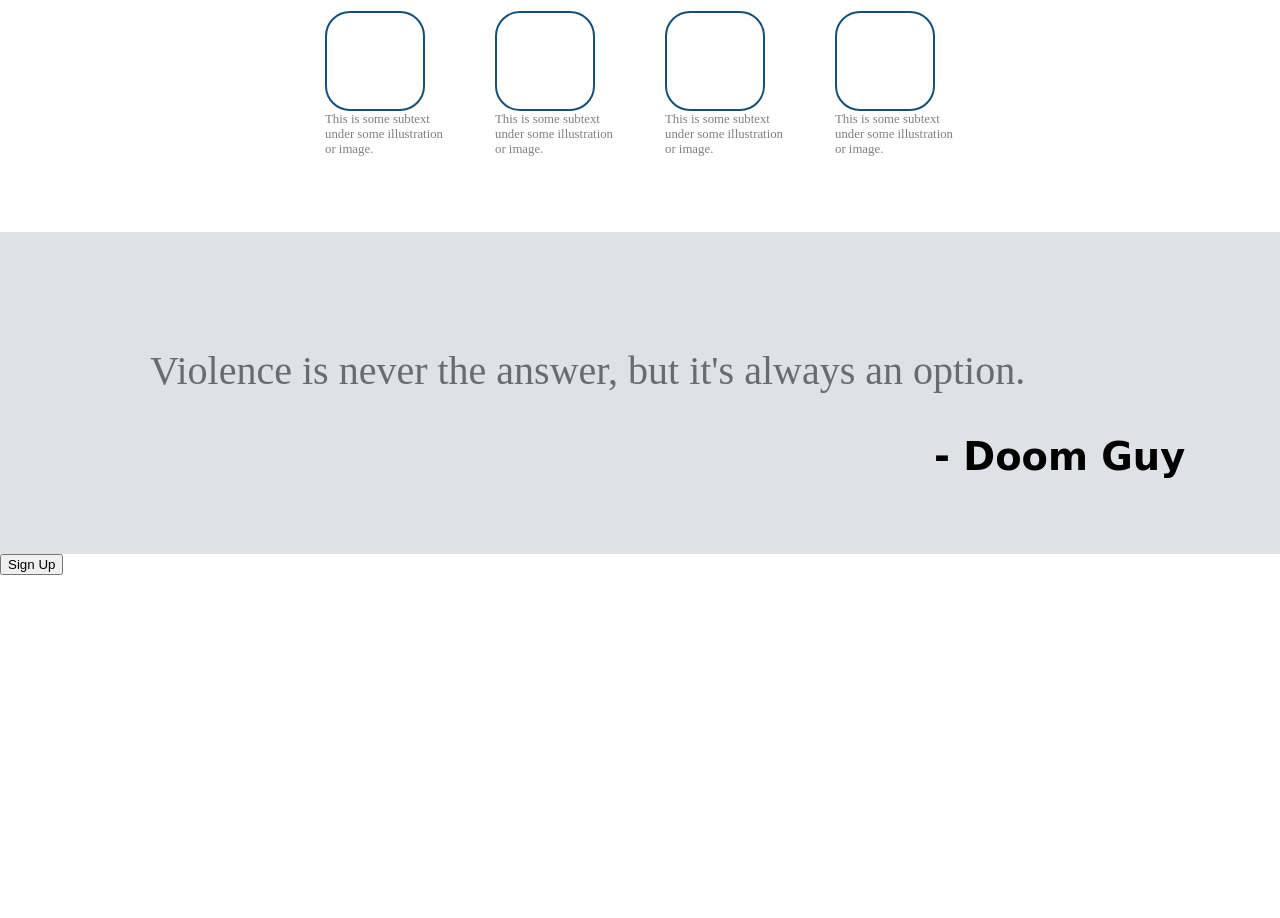
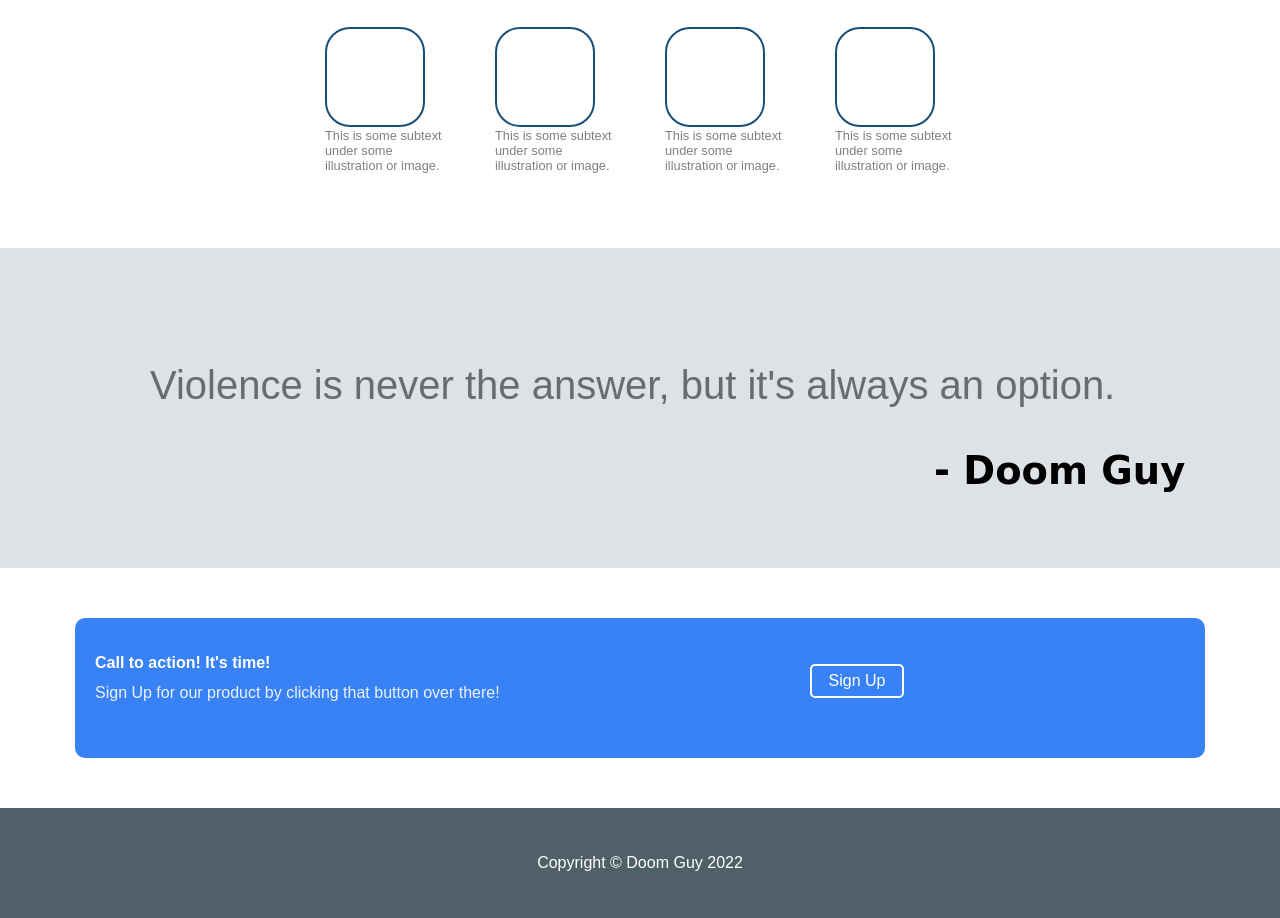
Before and after one commit to ahmedhanifc/landing_page, a plain HTML site: page index.html in a window 1280 px wide. Shown: the part 456-1374 px from the top of the page. Before the commit the page ends 1031 px from the top, so only its background shows below. Drawn offline with Linux system fonts and the light colour scheme; a web font is replaced by a local one.

Commit message:
Version 1.0 (:

```diff
--- a/index.html
+++ b/index.html
@@ -91,18 +91,25 @@
 
     <div class="signup-card">
 
+
         <div class="card-container">
 
-            <div class="card-call">
+            <div class="card-text">
+
+                <div class="card-call">
+                    <p>Call to action! It's time! </p>
+                </div>
+
+                <div class="card-description">
+                    <p>Sign Up for our product by clicking that button over there! </p>
+                </div>
 
             </div>
 
-            <div class="card-description">
 
-            </div>
 
             <div class="card-button">
-                <button>Sign Up</button>
+                <button class = "btn">Sign Up</button>
             </div>
 
         </div>
@@ -110,6 +117,16 @@
 
     </div>
 
+    <footer>
+
+        <div class="footer-container">
+            <div class="footer-text">
+                <p>Copyright © Doom Guy 2022 </p>
+            </div>
+        </div>
+
+    </footer>
+
 
 
     <script src="script.js"></script>
--- a/style.css
+++ b/style.css
@@ -4,7 +4,7 @@
 
 *, *::before, *::after {
     box-sizing: border-box;
-
+    font-family: 'Akshar', sans-serif;
 }
 
 .header-image {
@@ -232,3 +232,64 @@ ul {
     font-family: 'Square Peg', cursive;
     font-size: 2.4rem;
 }
+
+.card-container {
+    position: relative;
+    margin:50px 75px;
+    background-color: #3882f6;
+    border-radius: 10px;
+
+}
+
+.card-button {
+    position: absolute;
+    bottom:43%;
+    left:65%;
+}
+
+.btn {
+    font-size: 1em;
+    background-color: #3882f6;
+    border-style: none;
+    border:2px solid #fff;
+    border-radius: 5px;
+    color:#fff;
+    padding:6px 17px;
+}
+
+
+.card-call p {
+    color:#fff;
+    font-weight: 900;
+
+}
+.card-description p {
+    color:rgba(255,255,255,0.9);
+    position: relative;
+    bottom:20px;
+
+}
+
+.card-text {
+    display: flex;
+    flex-direction: column;
+    padding: 20px;
+    max-width: 70%;
+
+}
+
+/* ---------------------------------End of Quotation-------------------------- */
+
+/* ---------------------------------Footer------------------------------------- */
+
+.footer-container {
+    background-color: #4f6069;
+    padding:30px;
+}
+
+.footer-text {
+    display: flex;
+    color: #fff;
+    justify-content: center;
+    align-items: center;
+}
```
